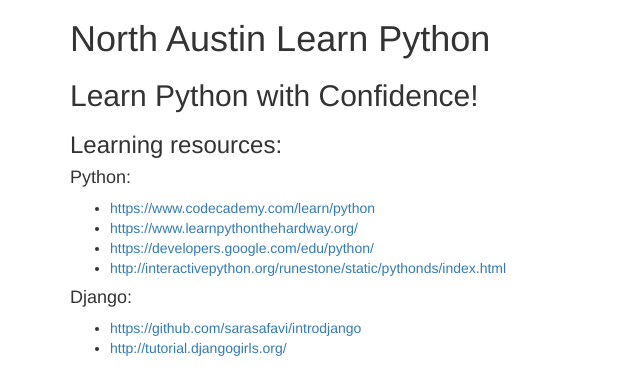
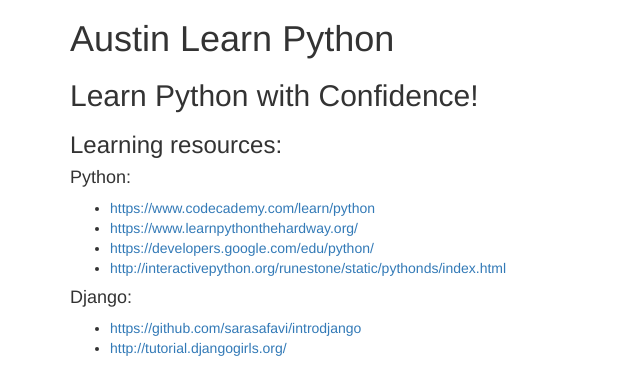
Before and after one commit to edsfocci/north-austin-learn-python, a Django app: page / in a window 1280 px wide. Shown: the part 51-417 px from the top of the page, without its empty margins (0-640 px from the left). Run offline with Django 3.2, Linux system fonts and the light colour scheme; some libraries are stand-ins or nearby versions.

Commit message:
Remove "North" reference to North Austin

```diff
--- a/staticpages/templates/staticpages/home.html
+++ b/staticpages/templates/staticpages/home.html
@@ -34,7 +34,7 @@
         </nav>
 
 
-        <h1>North Austin Learn Python</h1>
+        <h1>Austin Learn Python</h1>
         <h2>Learn Python with Confidence!</h2>
 
         <h3>Learning resources:</h3>
```
